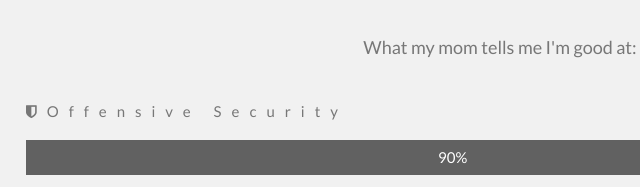
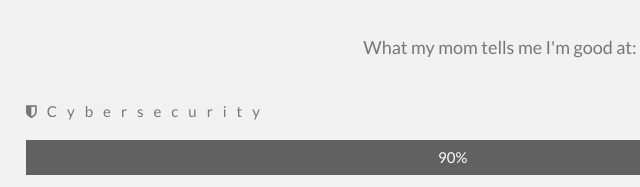
Before and after one commit to alexmaclean23/Personal-Website, a plain HTML site: page index.html in a window 1280 px wide. Shown: the part 1406-1593 px from the top of the page, 140-780 px from the left. Drawn offline with Linux system fonts and the light colour scheme.

Commit message:
Modify verbage

```diff
--- a/index.html
+++ b/index.html
@@ -122,7 +122,7 @@
 
         <!-- Bar graph with inserted text -->
         <p class="am23-large am23-center am23-padding-16 am23-hide-small">What my mom tells me I'm good at:</p>
-        <p class="am23-wide am23-hide-small"><i class="fa fa-shield"></i>Offensive Security</p>
+        <p class="am23-wide am23-hide-small"><i class="fa fa-shield"></i>Cybersecurity</p>
         <div class="am23-gray am23-hide-small">
           <div class="am23-container am23-padding-small am23-dark-grey am23-center" style="width:90%">90%</div>
         </div>
```
